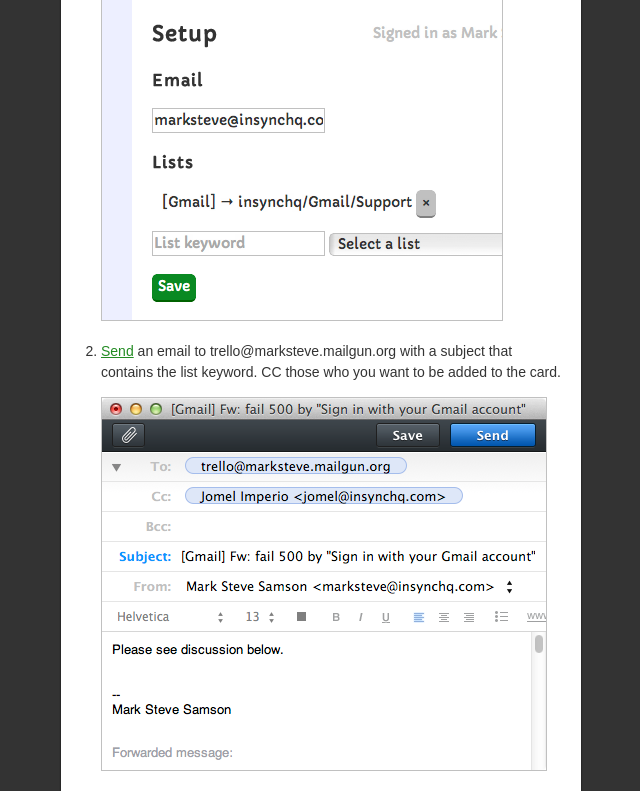
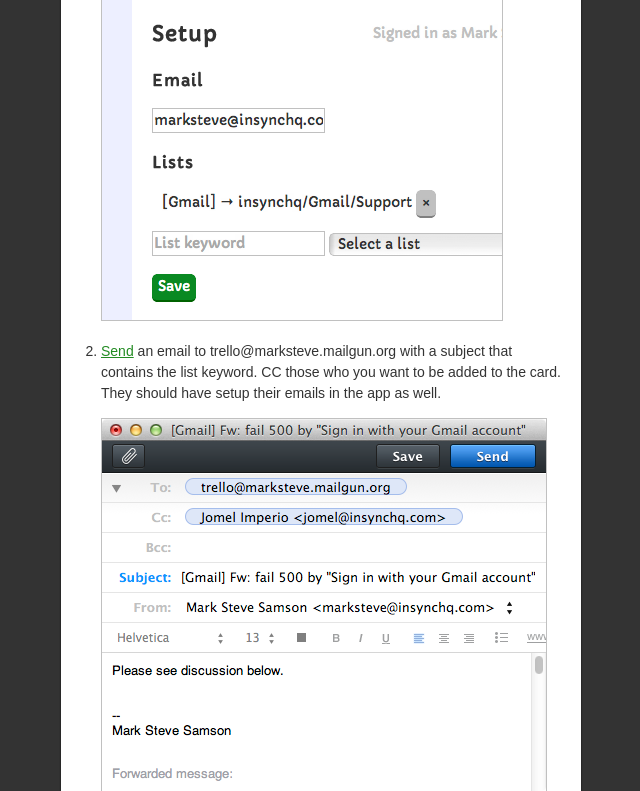
Before and after one commit to marksteve/trello-mailgun, a Flask app: page / in a window 1280 px wide. Shown: the part 539-1330 px from the top of the page, without its empty margins (319-959 px from the left). Run offline with Flask 2, Linux system fonts and the light colour scheme; parts of the project's set-up code (start-up, migrations or seed data) failed here and were passed over; some libraries are stand-ins or nearby versions; some web fonts are replaced.

Commit message:
Clarification

```diff
--- a/templates/index.html
+++ b/templates/index.html
@@ -10,7 +10,7 @@
     <p><img src="/static/images/one.png"></p>
 </li>
 <li>
-    <p><a href="mailto:trello@marksteve.mailgun.org">Send</a> an email to trello@marksteve.mailgun.org with a subject that contains the list keyword. CC those who you want to be added to the card.</p>
+    <p><a href="mailto:trello@marksteve.mailgun.org">Send</a> an email to trello@marksteve.mailgun.org with a subject that contains the list keyword. CC those who you want to be added to the card. They should have setup their emails in the app as well.</p>
     <p><img src="/static/images/two.png"></p>
 </li>
 </ol>
```
